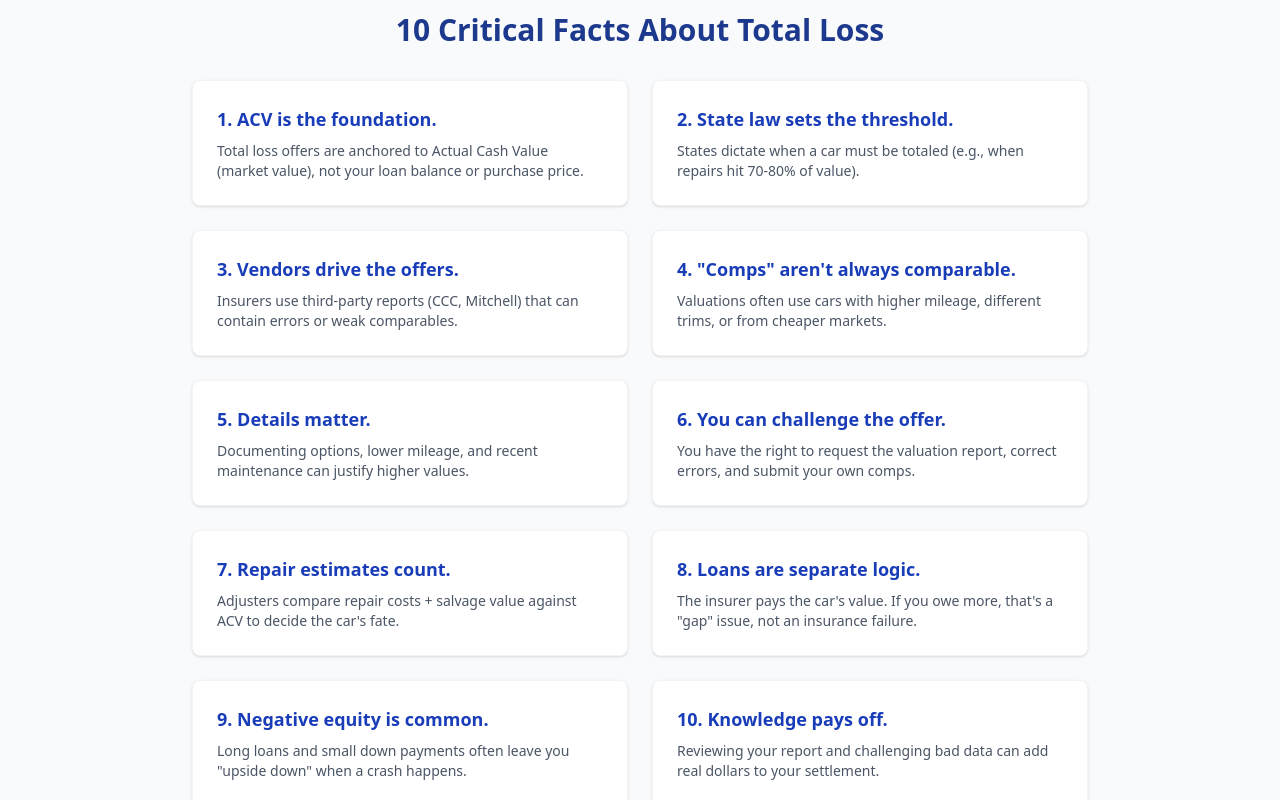
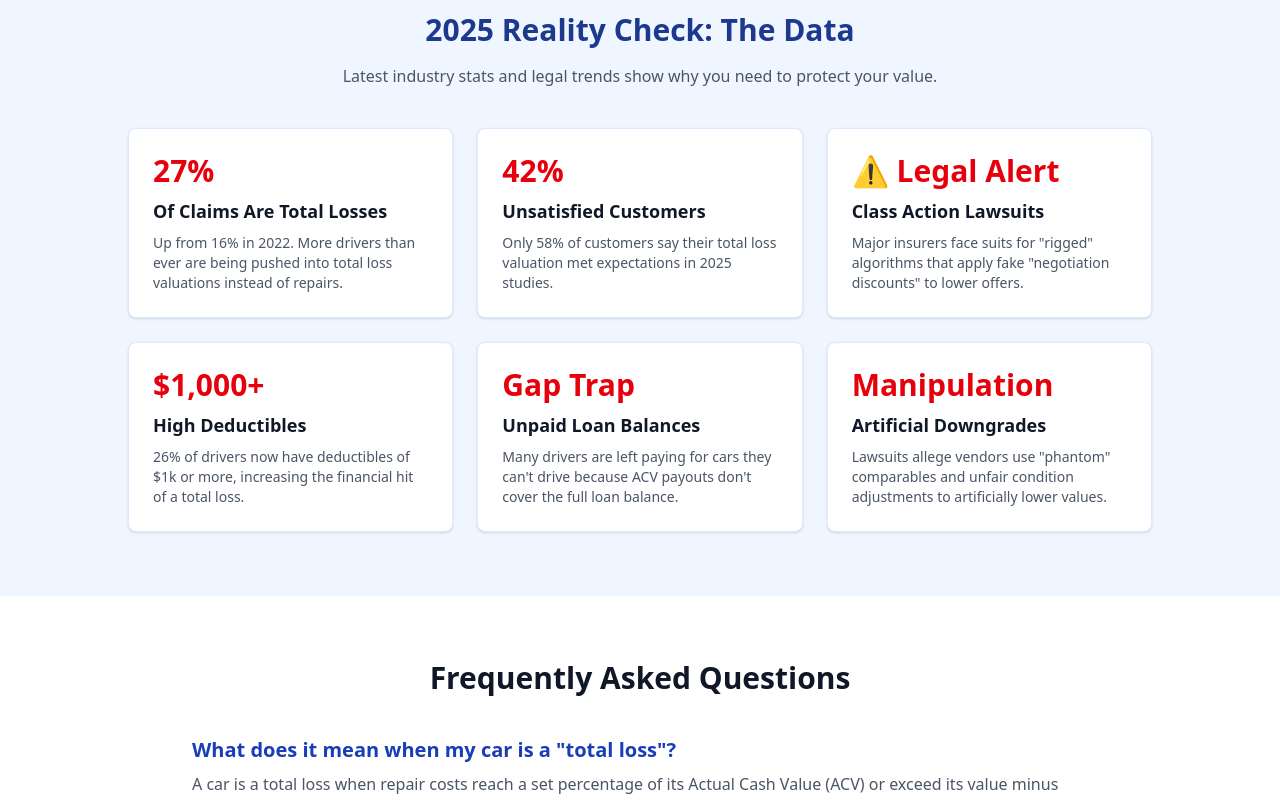
Before and after one commit to joshuadshipman/Texastotalloss, a Next.js app: page / in a window 1280 px wide. Shown: the part 1780-2580 px from the top of the page. Built offline with nearby package versions, Linux system fonts and the light colour scheme.

Commit message:
Feat: Update homepage with 2025 stats and trends

```diff
--- a/scripts/setup-dialogflow.ts
+++ b/scripts/setup-dialogflow.ts
@@ -133,6 +133,11 @@ const intentsToCreate: IntentConfig[] = [
     displayName: 'FAQ - Accept First Offer',
     trainingPhrasesParts: ['Should I accept first offer', 'Take the first check'],
     messageTexts: ['Experts suggest reviewing the valuation detail first. If comparables look bad, negotiate before accepting.']
+  },
+  {
+    displayName: 'FAQ - 2025 Trends',
+    trainingPhrasesParts: ['What are the 2025 trends', 'Latest total loss stats', 'Is this common in 2025', 'Class action lawsuits'],
+    messageTexts: ['In 2025, 27% of claims are total losses. Major insurers face lawsuits for using algorithms to artificially lower offers, and only 58% of customers feel their valuation was fair.']
   },
 
   // --- Core Flow ---
--- a/src/app/page.tsx
+++ b/src/app/page.tsx
@@ -92,50 +92,47 @@ export default function Home() {
                 </div>
             </section>
 
-            {/* Section 4: 10 Key Facts */}
-            <section className="py-16 px-4 bg-gray-50">
-                <div className="max-w-4xl mx-auto">
-                    <h2 className="text-3xl font-bold mb-8 text-blue-900 text-center">10 Critical Facts About Total Loss</h2>
-                    <div className="grid md:grid-cols-2 gap-6">
-                        <div className="bg-white p-6 rounded-lg shadow-sm border border-gray-100">
-                            <h3 className="font-bold text-lg text-blue-800 mb-2">1. ACV is the foundation.</h3>
-                            <p className="text-gray-600 text-sm">Total loss offers are anchored to Actual Cash Value (market value), not your loan balance or purchase price.</p>
+            {/* Section 4: 2025 Market & Legal Reality Check */}
+            <section className="py-16 px-4 bg-blue-50">
+                <div className="max-w-5xl mx-auto">
+                    <h2 className="text-3xl font-bold mb-4 text-blue-900 text-center">2025 Reality Check: The Data</h2>
+                    <p className="text-center text-gray-600 mb-10 max-w-2xl mx-auto">Latest industry stats and legal trends show why you need to protect your value.</p>
+
+                    <div className="grid md:grid-cols-3 gap-6">
+                        <div className="bg-white p-6 rounded-lg shadow-sm border border-blue-100">
+                            <div className="text-3xl font-bold text-red-600 mb-2">27%</div>
+                            <h3 className="font-bold text-lg text-gray-900 mb-2">Of Claims Are Total Losses</h3>
+                            <p className="text-gray-600 text-sm">Up from 16% in 2022. More drivers than ever are being pushed into total loss valuations instead of repairs.</p>
                         </div>
-                        <div className="bg-white p-6 rounded-lg shadow-sm border border-gray-100">
-                            <h3 className="font-bold text-lg text-blue-800 mb-2">2. State law sets the threshold.</h3>
-                            <p className="text-gray-600 text-sm">States dictate when a car must be totaled (e.g., when repairs hit 70-80% of value).</p>
+
+                        <div className="bg-white p-6 rounded-lg shadow-sm border border-blue-100">
+                            <div className="text-3xl font-bold text-red-600 mb-2">42%</div>
+                            <h3 className="font-bold text-lg text-gray-900 mb-2">Unsatisfied Customers</h3>
+                            <p className="text-gray-600 text-sm">Only 58% of customers say their total loss valuation met expectations in 2025 studies.</p>
                         </div>
-                        <div className="bg-white p-6 rounded-lg shadow-sm border border-gray-100">
-                            <h3 className="font-bold text-lg text-blue-800 mb-2">3. Vendors drive the offers.</h3>
-                            <p className="text-gray-600 text-sm">Insurers use third-party reports (CCC, Mitchell) that can contain errors or weak comparables.</p>
+
+                        <div className="bg-white p-6 rounded-lg shadow-sm border border-blue-100">
+                            <div className="text-3xl font-bold text-red-600 mb-2">⚠ Legal Alert</div>
+                            <h3 className="font-bold text-lg text-gray-900 mb-2">Class Action Lawsuits</h3>
+                            <p className="text-gray-600 text-sm">Major insurers face suits for "rigged" algorithms that apply fake "negotiation discounts" to lower offers.</p>
                         </div>
-                        <div className="bg-white p-6 rounded-lg shadow-sm border border-gray-100">
-                            <h3 className="font-bold text-lg text-blue-800 mb-2">4. "Comps" aren't always comparable.</h3>
-                            <p className="text-gray-600 text-sm">Valuations often use cars with higher mileage, different trims, or from cheaper markets.</p>
+
+                        <div className="bg-white p-6 rounded-lg shadow-sm border border-blue-100">
+                            <div className="text-3xl font-bold text-red-600 mb-2">$1,000+</div>
+                            <h3 className="font-bold text-lg text-gray-900 mb-2">High Deductibles</h3>
+                            <p className="text-gray-600 text-sm">26% of drivers now have deductibles of $1k or more, increasing the financial hit of a total loss.</p>
                         </div>
-                        <div className="bg-white p-6 rounded-lg shadow-sm border border-gray-100">
-                            <h3 className="font-bold text-lg text-blue-800 mb-2">5. Details matter.</h3>
-                            <p className="text-gray-600 text-sm">Documenting options, lower mileage, and recent maintenance can justify higher values.</p>
+
+                        <div className="bg-white p-6 rounded-lg shadow-sm border border-blue-100">
+                            <div className="text-3xl font-bold text-red-600 mb-2">Gap Trap</div>
+                            <h3 className="font-bold text-lg text-gray-900 mb-2">Unpaid Loan Balances</h3>
+                            <p className="text-gray-600 text-sm">Many drivers are left paying for cars they can't drive because ACV payouts don't cover the full loan balance.</p>
                         </div>
-                        <div className="bg-white p-6 rounded-lg shadow-sm border border-gray-100">
-                            <h3 className="font-bold text-lg text-blue-800 mb-2">6. You can challenge the offer.</h3>
-                            <p className="text-gray-600 text-sm">You have the right to request the valuation report, correct errors, and submit your own comps.</p>
-                        </div>
-                        <div className="bg-white p-6 rounded-lg shadow-sm border border-gray-100">
-                            <h3 className="font-bold text-lg text-blue-800 mb-2">7. Repair estimates count.</h3>
-                            <p className="text-gray-600 text-sm">Adjusters compare repair costs + salvage value against ACV to decide the car's fate.</p>
-                        </div>
-                        <div className="bg-white p-6 rounded-lg shadow-sm border border-gray-100">
-                            <h3 className="font-bold text-lg text-blue-800 mb-2">8. Loans are separate logic.</h3>
-                            <p className="text-gray-600 text-sm">The insurer pays the car's value. If you owe more, that's a "gap" issue, not an insurance failure.</p>
-                        </div>
-                        <div className="bg-white p-6 rounded-lg shadow-sm border border-gray-100">
-                            <h3 className="font-bold text-lg text-blue-800 mb-2">9. Negative equity is common.</h3>
-                            <p className="text-gray-600 text-sm">Long loans and small down payments often leave you "upside down" when a crash happens.</p>
-                        </div>
-                        <div className="bg-white p-6 rounded-lg shadow-sm border border-gray-100">
-                            <h3 className="font-bold text-lg text-blue-800 mb-2">10. Knowledge pays off.</h3>
-                            <p className="text-gray-600 text-sm">Reviewing your report and challenging bad data can add real dollars to your settlement.</p>
+
+                        <div className="bg-white p-6 rounded-lg shadow-sm border border-blue-100">
+                            <div className="text-3xl font-bold text-red-600 mb-2">Manipulation</div>
+                            <h3 className="font-bold text-lg text-gray-900 mb-2">Artificial Downgrades</h3>
+                            <p className="text-gray-600 text-sm">Lawsuits allege vendors use "phantom" comparables and unfair condition adjustments to artificially lower values.</p>
                         </div>
                     </div>
                 </div>
```
